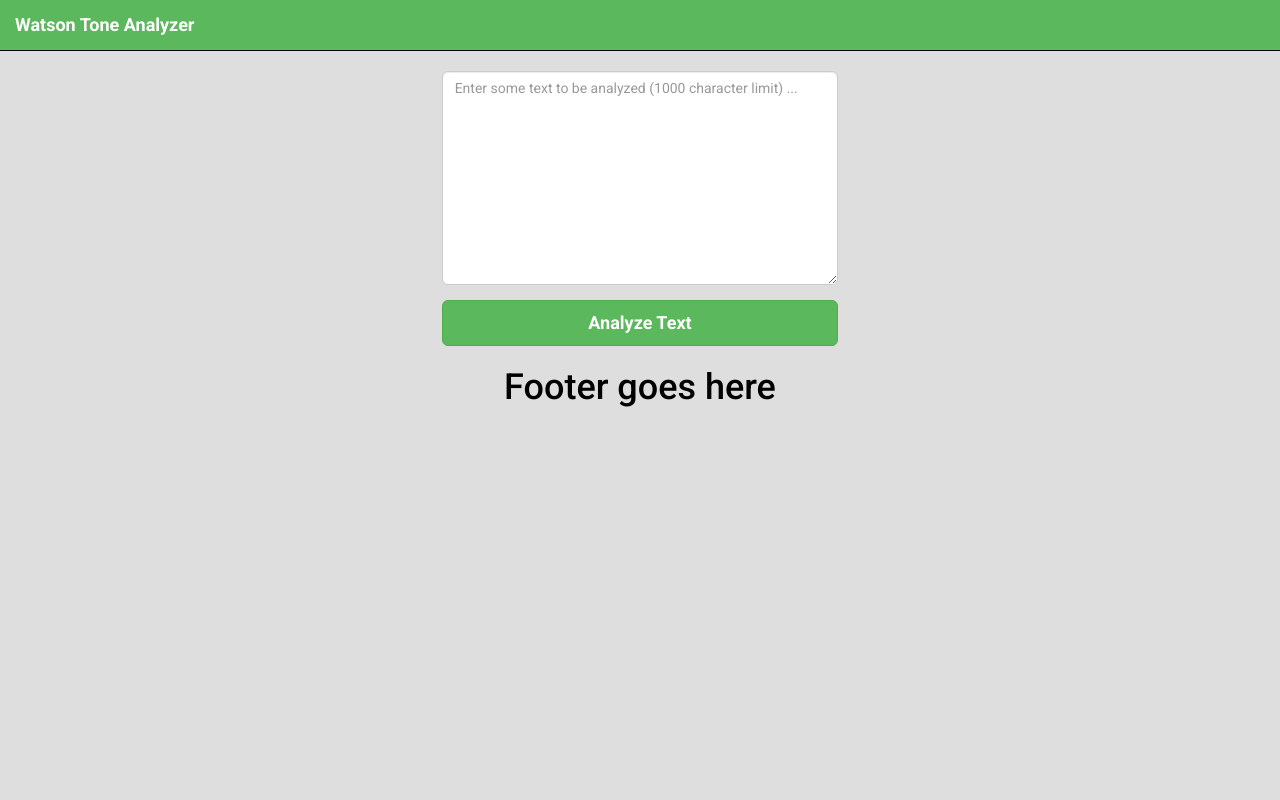
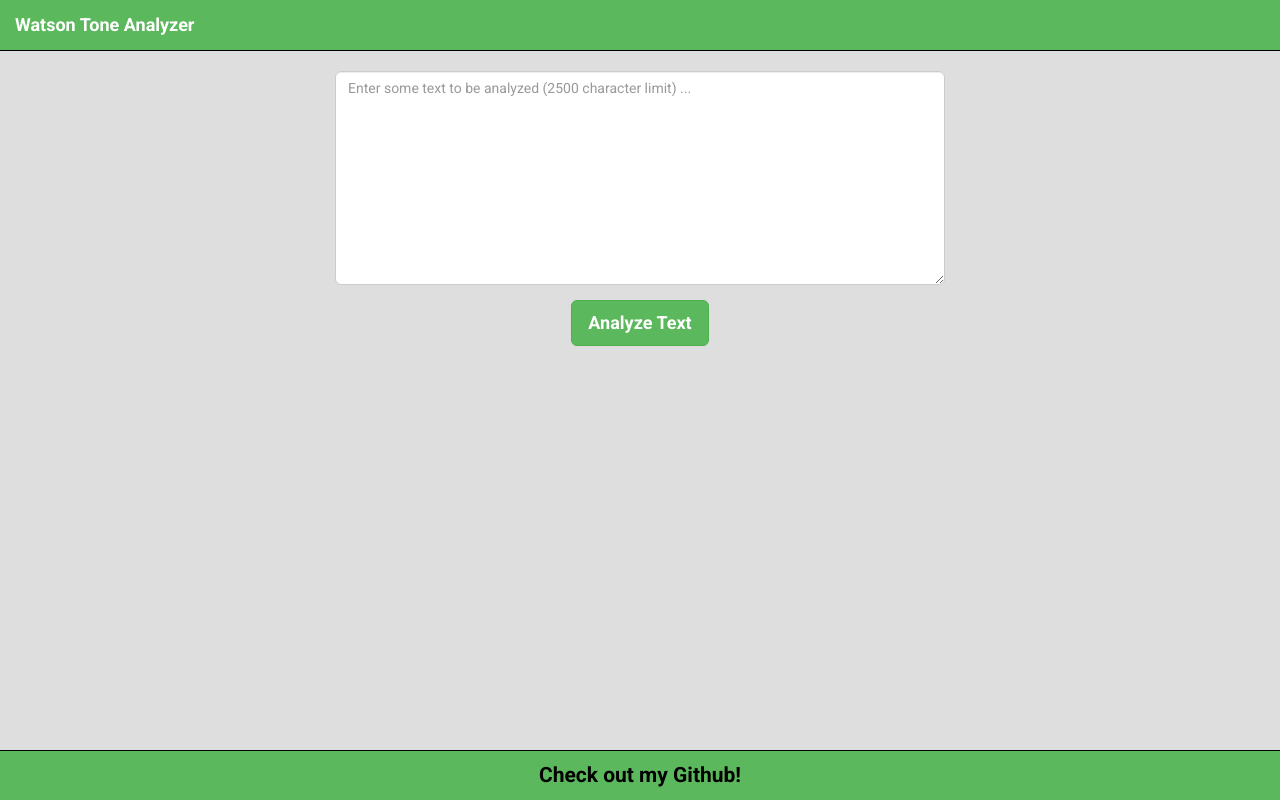
Before and after one commit to ckz8780/ci-ifd-watson-tone-analyzer, a plain HTML site: page index.html in a window 1280 px wide. Drawn offline with nearby package versions, Linux system fonts and the light colour scheme.

Commit message:
added more styling

```diff
--- a/css/style.css
+++ b/css/style.css
@@ -23,8 +23,37 @@ body {
     transition: all 0.25s ease-in-out;
 }
 
+footer {
+    position: fixed;
+    bottom: 0;
+    left: 0;
+    width: 100%;
+    background-color: #5cb85c;
+    border-top: 1px solid black;
+    color: #000;
+    min-height: 50px;
+}
+
+footer .lead {
+    margin-bottom: 0px;
+    padding: 10px 0px;
+}
+
+footer a, footer a:focus {
+    color: black;
+    transition: all 0.25s ease-in-out;
+    font-weight: 700;
+}
+
+footer a:hover {
+    color: white;
+    text-decoration: none;
+    transition: all 0.25s ease-in-out;
+}
+
 #main-content {
-    margin-top: 71px;
+    height: auto;
+    margin: 71px 0px 71px 0px;
 }
 
 #analysis-text {
@@ -48,11 +77,6 @@ body {
     border-top: 1px solid rgb(229,229,229);
 }
 
-.table>tbody>tr:hover {
-    background-color: #f45;
-    z-index: -1;
-}
-
 .results {
     display: none;
 }
--- a/index.html
+++ b/index.html
@@ -23,17 +23,17 @@
     </nav>
     <section id="main-content" class="container-fluid">
         <div class="row text-center">
-            <div class="col-xs-12 col-md-4 col-md-offset-4">
+            <div class="col-xs-12 col-md-8 col-md-offset-2 col-lg-6 col-lg-offset-3">
                 <form>
                     <div class="form-group">
-                        <textarea class="form-control" id="analysis-text" name="userinput" placeholder="Enter some text to be analyzed (1000 character limit) ... " rows="10" maxlength="1000"></textarea>
+                        <textarea class="form-control" id="analysis-text" name="userinput" placeholder="Enter some text to be analyzed (2500 character limit) ... " rows="10" maxlength="2500"></textarea>
                     </div>
                 </form>
-                <button onclick="analyze();" class="btn btn-lg btn-block btn-success"><strong>Analyze Text</strong></button>
+                <button onclick="analyze();" class="btn btn-lg btn-success"><strong>Analyze Text</strong></button>
             </div>
         </div>
         <div class="row text-center">
-            <div class="col-xs-12 col-md-4 col-md-offset-4">
+            <div class="col-xs-12 col-md-8 col-md-offset-2 col-lg-4 col-lg-offset-4">
                 <div class="results">
                     <div id="doc-results"></div>
                 </div>
@@ -48,9 +48,13 @@
         </div>
     </section>
 
-    <footer class="container-fluid">
-        <div class="row text-center">
-            <div class="col-xs-12"><h1>Footer goes here</h1></div>
+    <footer class="footer">
+        <div class="container-fluid">
+            <div class="row text-center">
+                <div class="col-xs-12 col-md-4 col-md-offset-4">
+                    <p class="lead"><a href="https://github.com/ckz8780">Check out my Github!</a></p>
+                </div>
+            </div>
         </div>
     </footer>
 </body>
--- a/js/watson.js
+++ b/js/watson.js
@@ -56,6 +56,5 @@ function analyze() {
         $('#doc-results').html(docHTML);
         $('#sent-results').html(sentHTML);
         $('.results').fadeIn();
-
     });
 }
```
